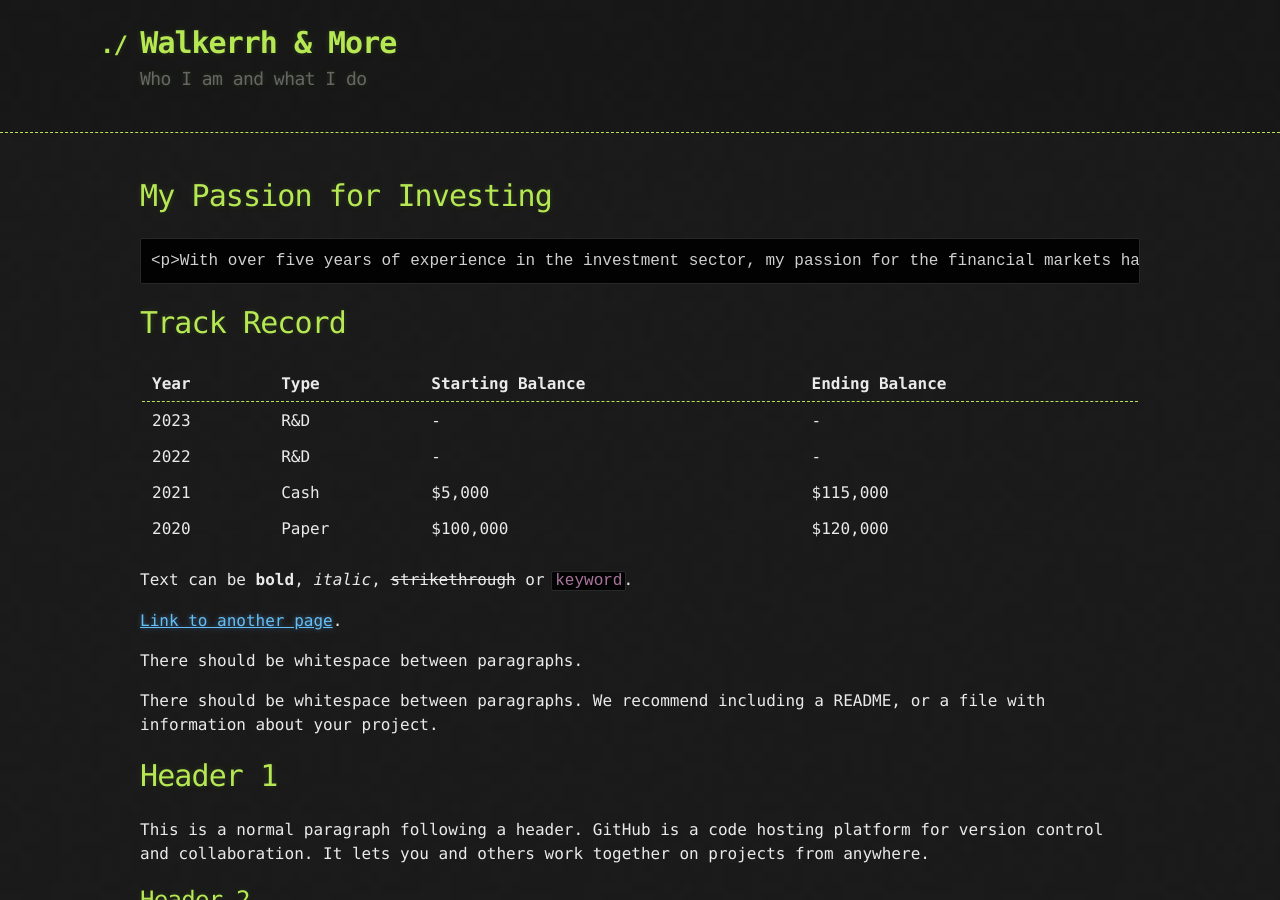
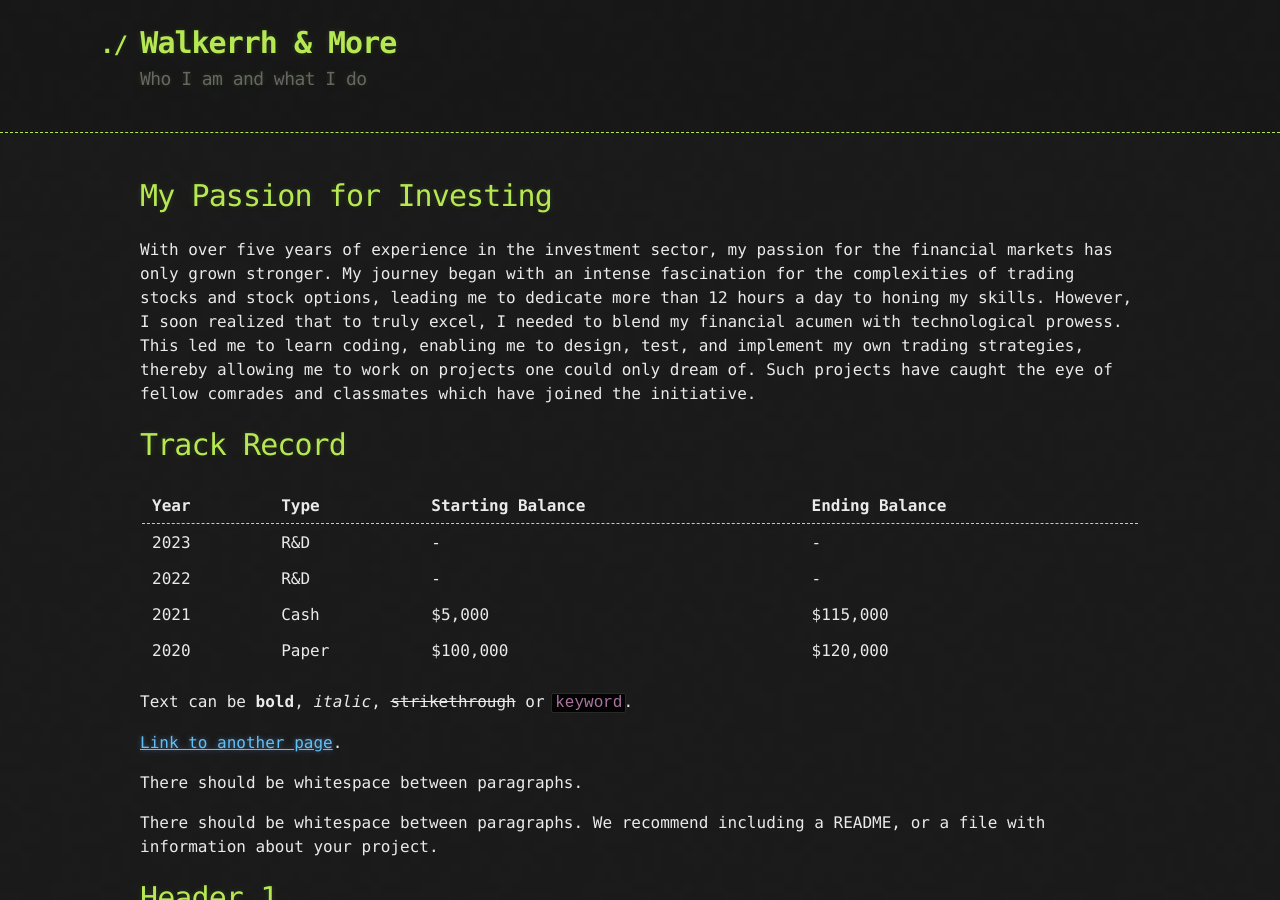
Before and after one commit to Walkerrh/walkerrh.github.io, a Jekyll site: the page built from index.md, in a window 1280 px wide and 900 px high. Built offline with Jekyll 4.4.1, drawn with Linux system fonts in a browser that asks for light colours; our own code applies the rules of GitHub Pages for plain Markdown files.

```diff
--- a/index.md
+++ b/index.md
@@ -3,7 +3,13 @@ layout: default
 ---
 
 # My Passion for Investing
-    <p>With over five years of experience in the investment sector, my passion for the financial markets has only grown stronger. My journey began with an intense fascination for the complexities of trading stocks and stock options, leading me to dedicate more than 12 hours a day to honing my skills. However, I soon realized that to truly excel, I needed to blend my financial acumen with technological prowess. This led me to learn coding, enabling me to design, test, and implement my own trading strategies, thereby allowing me to work on projects one could only dream of. Such projects have caught the eye of fellow comrades and classmates which have joined the initiative.</p>
+
+With over five years of experience in the investment sector, my passion for the financial markets has only grown stronger.
+My journey began with an intense fascination for the complexities of trading stocks and stock options, leading me to dedicate
+more than 12 hours a day to honing my skills. However, I soon realized that to truly excel, I needed to blend my financial
+acumen with technological prowess. This led me to learn coding, enabling me to design, test, and implement my own trading
+strategies, thereby allowing me to work on projects one could only dream of. Such projects have caught the eye of fellow
+comrades and classmates which have joined the initiative.
 
 
 # Track Record
```
